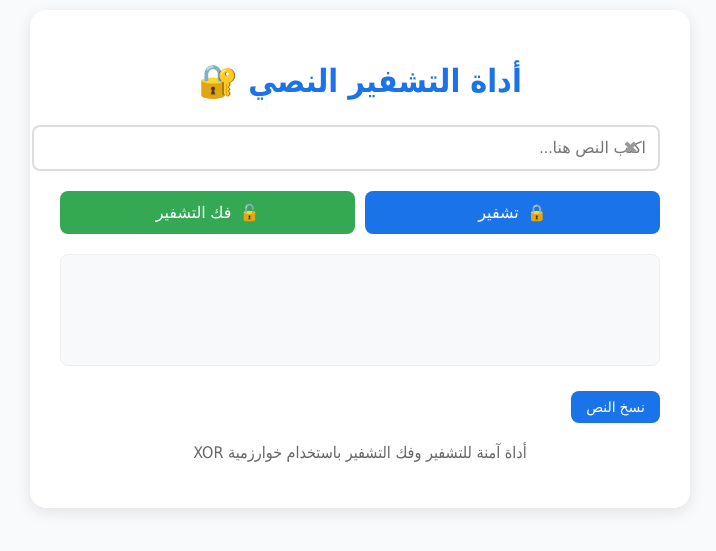
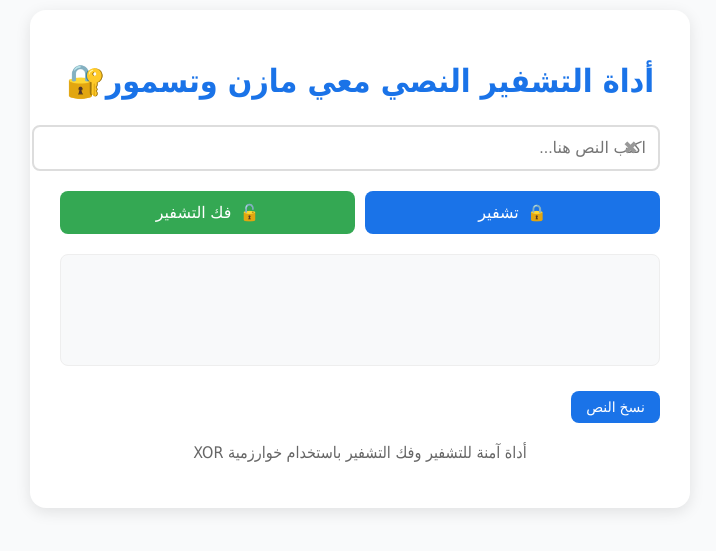
Before and after one commit to TsmoorM/fack_Name, a plain HTML site: page index.html in a window 1280 px wide. Shown: the part 161-712 px from the top of the page, without its empty margins (280-996 px from the left). Drawn offline with Linux system fonts and the light colour scheme.

Commit message:
Update index.html

```diff
--- a/index.html
+++ b/index.html
@@ -3,7 +3,7 @@
 <head>
     <meta charset="UTF-8">
     <meta name="viewport" content="width=device-width, initial-scale=1.0">
-    <title>أداة التشفير النصي معي مازن او tsmoor</title>
+    <title>أداة التشفير النصي</title>
     <style>
         body {
             font-family: 'Tahoma', sans-serif;
@@ -149,7 +149,7 @@
 </head>
 <body>
     <div class="container">
-        <h1>أداة التشفير النصي 🔐</h1>
+        <h1>أداة التشفير النصي معي مازن وتسمور🔐</h1>
 
         <div class="input-group">
             <input id="inputText" placeholder="اكتب النص هنا..." style="direction: rtl;">
```
